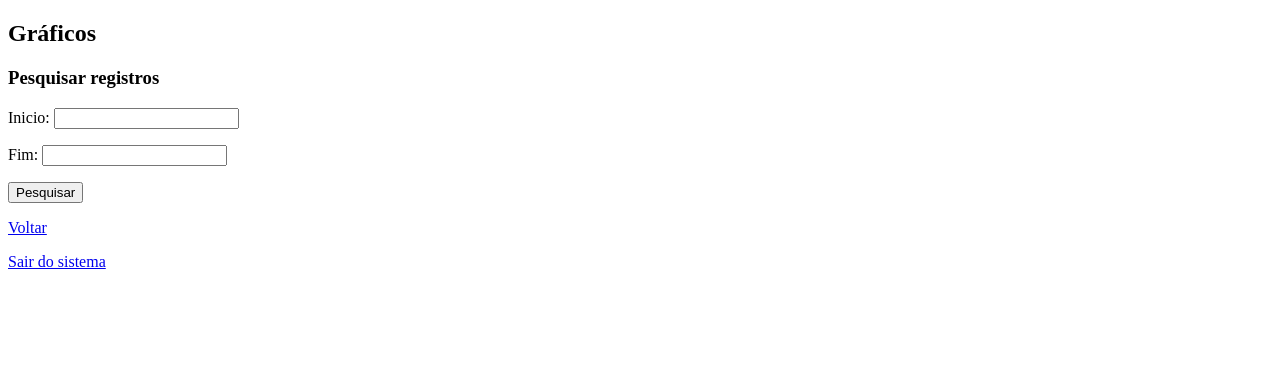
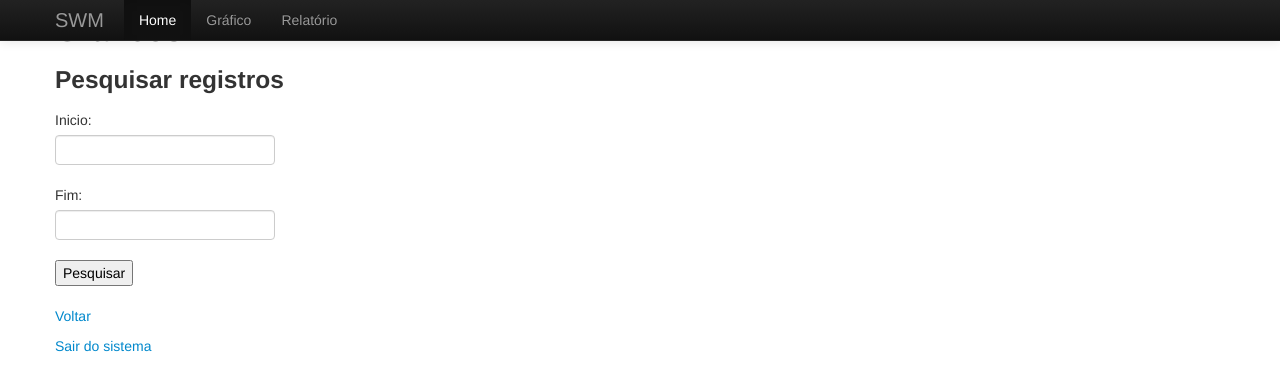
Before and after one commit to dyegocantu/swm, a Django app: page /charts/ in a window 1280 px wide. Shown: the top 391 px of the page. Run offline with Django 3.2, Linux system fonts and the light colour scheme; the visitor is signed in with stand-in values (Sample User, id 1); parts of the project's set-up code (start-up, migrations or seed data) failed here and were passed over; some libraries are stand-ins or nearby versions.

Commit message:
modified templates

```diff
--- a/django/swm/settings.py
+++ b/django/swm/settings.py
@@ -76,7 +76,7 @@ STATIC_ROOT = os.path.join(PROJECT_ROOT, 'static')
 
 # URL prefix for static files.
 # Example: "http://example.com/static/", "http://static.example.com/"
-STATIC_URL = '/static/'
+STATIC_URL = '//localhost:8000/static/'
 
 # Additional locations of static files
 STATICFILES_DIRS = (
--- a/django/swm/templates/base.html
+++ b/django/swm/templates/base.html
@@ -1,13 +1,50 @@
+{% load staticfiles %}
 <!DOCTYPE html>
 <html lang="pt-br">
     <head>
         <meta charset="utf-8"/>
         {% block head %}
+        {% endblock %}
         <title>SWM | Sensor Web Monitor</title>
+        <link href="{% static "css/bootstrap.css" %}" rel="stylesheet">
+        <link href="{% static "css/bootstrap-responsive.css" %}" rel="stylesheet">
+
+        {% block css %}
         {% endblock %}
+
+        <!-- HTML5 shim, for IE6-8 support of HTML5 elements -->
+        <!--[if lt IE 9]>
+        <script src="js/html5shiv.js"></script>
+        <![endif]-->
+
     </head>
     <body>
-        {% block body %}
+        {% block menu %}
+            {% include 'menu.html' %}
+        {% endblock %}
+
+        <div class="container">
+            {% block content %}
+            {% endblock %}
+        </div> <!-- /container -->
+
+        <script src="{% static "js/jquery.js" %}"></script>
+        <script src="{% static "js/bootstrap-transition.js" %}"></script>
+        <script src="{% static "js/bootstrap-alert.js" %}"></script>
+        <script src="{% static "js/bootstrap-modal.js" %}"></script>
+        <script src="{% static "js/bootstrap-dropdown.js" %}"></script>
+        <script src="{% static "js/bootstrap-scrollspy.js" %}"></script>
+        <script src="{% static "js/bootstrap-tab.js" %}"></script>
+        <script src="{% static "js/bootstrap-tooltip.js" %}"></script>
+        <script src="{% static "js/bootstrap-popover.js" %}"></script>
+        <script src="{% static "js/bootstrap-button.js" %}"></script>
+        <script src="{% static "js/bootstrap-collapse.js" %}"></script>
+        <script src="{% static "js/bootstrap-carousel.js" %}"></script>
+        <script src="{% static "js/bootstrap-typeahead.js" %}"></script>
+        <script src="{% static "js/bootstrap-scrollspy.js" %}"></script>
+        <script src="{% static "js/bootstrap-button.js" %}"></script>
+
+        {% block js %}
         {% endblock %}
     </body>
 </html>
--- a/django/swm/templates/charts/charts.html
+++ b/django/swm/templates/charts/charts.html
@@ -1,5 +1,5 @@
 {% extends 'base.html' %}
-{% block body %}
+{% block content %}
 {% if read_data_list %}
 <table border="1">
     <tr>
--- a/django/swm/templates/charts/index.html
+++ b/django/swm/templates/charts/index.html
@@ -1,5 +1,5 @@
 {% extends 'base.html' %}
-{% block body %}
+{% block content %}
 <h2>Gráficos</h2>
 <h3>Pesquisar registros</h3>
 <form action="" method="post">
--- a/django/swm/templates/login/index.html
+++ b/django/swm/templates/login/index.html
@@ -1,5 +1,3 @@
-{% extends 'base.html' %}
-{% block body %}
 {% if form.errors %}
     {{ form.non_fields_errors }}
 {% endif %}
@@ -14,4 +12,3 @@
     <button type="submit">Login</button>
     <input type="hidden" name="next" value="{{ next }}"/>
 </form>
-{% endblock %}
--- a/django/swm/templates/main/index.html
+++ b/django/swm/templates/main/index.html
@@ -2,7 +2,7 @@
 {% block head %}
 <meta http-equiv="refresh" content="30"/>
 {% endblock %}
-{% block body %}
+{% block content %}
 <h1>Sensor Web Monitor</h1>
 {% if read_data %}
 <table border="1">
--- /dev/null
+++ b/django/swm/templates/menu.html
@@ -0,0 +1,21 @@
+{% block menu %}
+    <div class="navbar navbar-inverse navbar-fixed-top">
+      <div class="navbar-inner">
+        <div class="container">
+          <button type="button" class="btn btn-navbar" data-toggle="collapse" data-target=".nav-collapse">
+            <span class="icon-bar"></span>
+            <span class="icon-bar"></span>
+            <span class="icon-bar"></span>
+          </button>
+          <a class="brand" href="#">SWM</a>
+          <div class="nav-collapse collapse">
+            <ul class="nav">
+              <li class="active"><a href="#">Home</a></li>
+              <li><a href="#charts">Gráfico</a></li>
+              <li><a href="#reports">Relatório</a></li>
+            </ul>
+          </div><!--/.nav-collapse -->
+        </div>
+      </div>
+    </div>
+{% endblock %}
--- a/django/swm/templates/reports/index.html
+++ b/django/swm/templates/reports/index.html
@@ -1,5 +1,5 @@
 {% extends 'base.html' %}
-{% block body %}
+{% block content %}
 <h2>Relatórios</h2>
 <h3>Pesquisar registros</h3>
 <form action="" method="post">
--- a/django/swm/templates/reports/reports.html
+++ b/django/swm/templates/reports/reports.html
@@ -1,5 +1,5 @@
 {% extends 'base.html' %}
-{% block body %}
+{% block content %}
 {% if read_data_list %}
 <table border="1">
     <tr>
```
